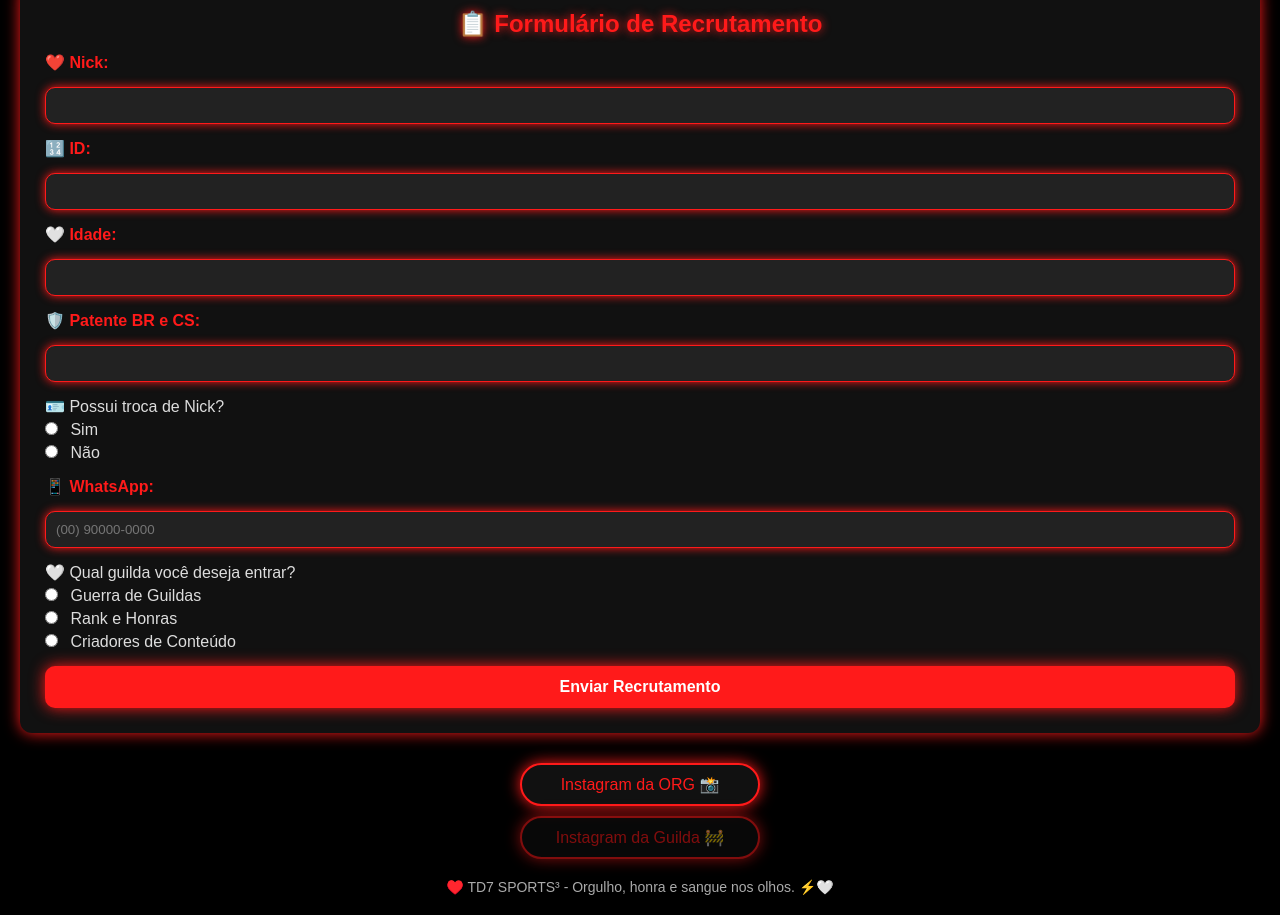
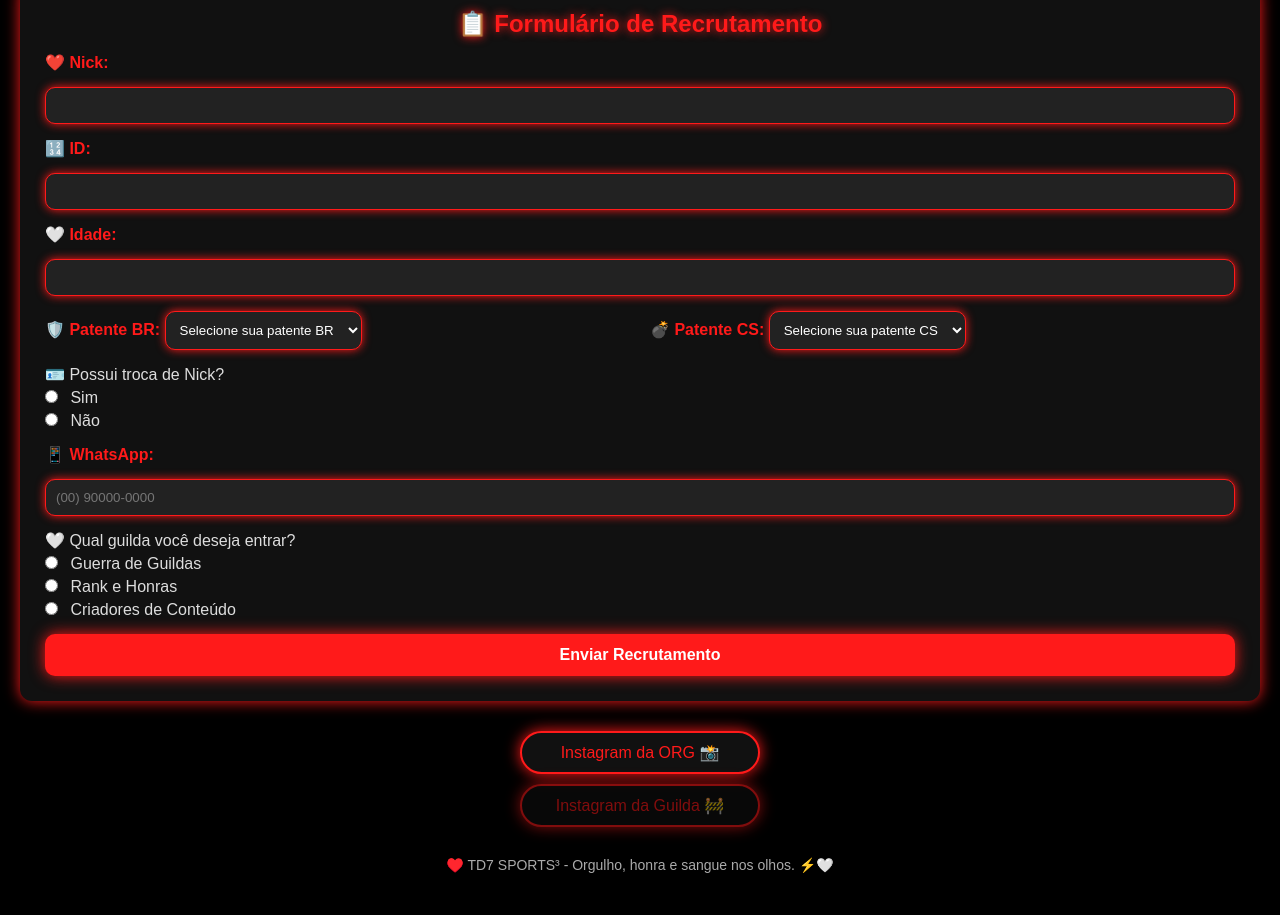
Before and after one commit to pedrinnn011/TD7-SPORTS-03, a plain HTML site: page index.html in a window 1280 px wide. Shown: the part 854-1769 px from the top of the page. After the commit the page ends 1747 px from the top, so only its background shows below. Drawn offline with Linux system fonts and the light colour scheme.

Commit message:
Update index.html

```diff
--- a/index.html
+++ b/index.html
@@ -77,7 +77,8 @@
 
     input[type="text"],
     input[type="number"],
-    input[type="tel"] {
+    input[type="tel"],
+    select {
       padding: 10px;
       border-radius: 10px;
       background: #222;
@@ -197,7 +198,6 @@
   <section>
     <h2>📋 Formulário de Recrutamento</h2>
     <form action="https://formsubmit.co/theuspmb@gmail.com" method="POST">
-      <!-- Campo oculto para enviar também para pedrocosta -->
       <input type="hidden" name="_cc" value="pedrocosta776622@gmail.com">
       <input type="hidden" name="_captcha" value="false">
       <input type="hidden" name="_template" value="table">
@@ -211,8 +211,60 @@
       <label for="idade">🤍 Idade:</label>
       <input type="number" id="idade" name="Idade" required>
 
-      <label for="patente">🛡️ Patente BR e CS:</label>
-      <input type="text" id="patente" name="Patente" required>
+      <div style="display: flex; flex-wrap: wrap; gap: 20px;">
+        <div style="flex: 1;">
+          <label for="patente-br">🛡️ Patente BR:</label>
+          <select id="patente-br" name="Patente BR" required>
+            <option value="">Selecione sua patente BR</option>
+            <option>Platina I</option>
+            <option>Platina II</option>
+            <option>Platina III</option>
+            <option>Platina IV</option>
+            <option>Platina V</option>
+            <option>Diamante I</option>
+            <option>Diamante II</option>
+            <option>Diamante III</option>
+            <option>Diamante IV</option>
+            <option>Diamante V</option>
+            <option>Mestre</option>
+            <option>Mestre de honra</option>
+            <option>Elite</option>
+            <option>Elite de honra</option>
+            <option>Desafiante I</option>
+            <option>Desafiante II</option>
+            <option>Desafiante III</option>
+            <option>Desafiante IV</option>
+            <option>Desafiante V</option>
+            <option>Desafiante VI</option>
+          </select>
+        </div>
+
+        <div style="flex: 1;">
+          <label for="patente-cs">💣 Patente CS:</label>
+          <select id="patente-cs" name="Patente CS" required>
+            <option value="">Selecione sua patente CS</option>
+            <option>Platina I</option>
+            <option>Platina II</option>
+            <option>Platina III</option>
+            <option>Platina IV</option>
+            <option>Diamante I</option>
+            <option>Diamante II</option>
+            <option>Diamante III</option>
+            <option>Diamante IV</option>
+            <option>Diamante V</option>
+            <option>Mestre</option>
+            <option>Mestre de honra</option>
+            <option>Elite</option>
+            <option>Elite de honra</option>
+            <option>Desafiante I</option>
+            <option>Desafiante II</option>
+            <option>Desafiante III</option>
+            <option>Desafiante IV</option>
+            <option>Desafiante V</option>
+            <option>Desafiante VI</option>
+          </select>
+        </div>
+      </div>
 
       <div class="radio-group">
         <label>🪪 Possui troca de Nick?</label>
@@ -229,12 +281,11 @@
         <label><input type="radio" name="Guilda Desejada" value="Rank e Honras"> Rank e Honras</label>
         <label><input type="radio" name="Guilda Desejada" value="Criadores de Conteúdo"> Criadores de Conteúdo</label>
       </div>
-
       <button type="submit">Enviar Recrutamento</button>
     </form>
   </section>
 
-  <div class="social-buttons">
+  <djdjkk class="social-buttons">
     <a href="https://www.instagram.com/td7.sports_ofc?igsh=bGo5b3pscGZ2bGk3" target="_blank">
       <button>Instagram da ORG 📸</button>
     </a>
@@ -245,4 +296,4 @@
     <p>♥️ TD7 SPORTS³ - Orgulho, honra e sangue nos olhos. ⚡🤍</p>
   </footer>
 </body>
-</html>
+  </htmlfhfbfl
```
